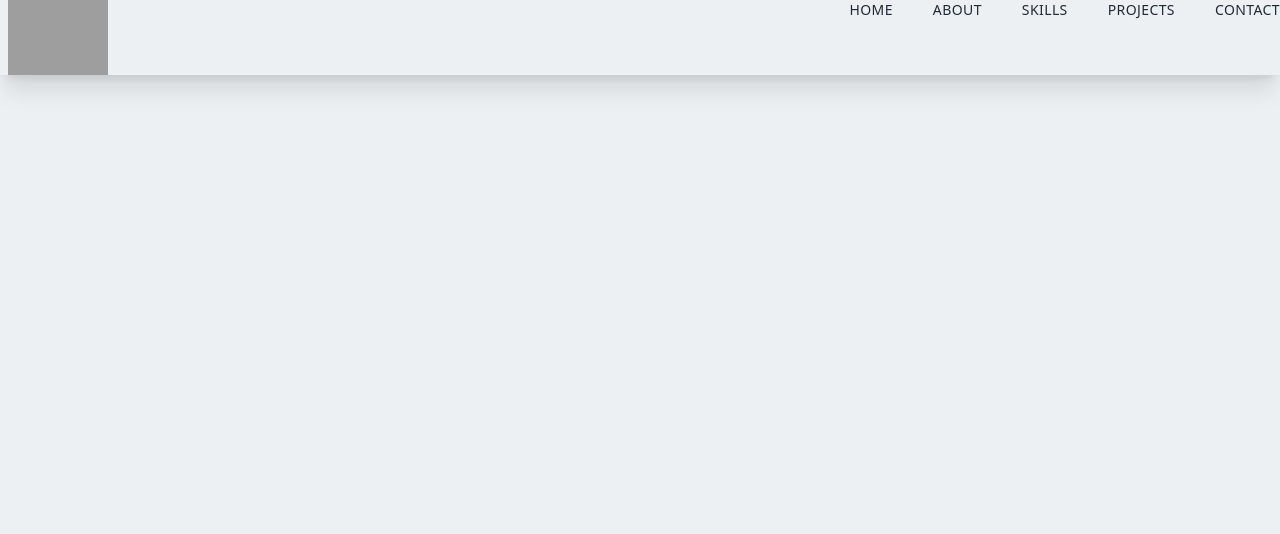
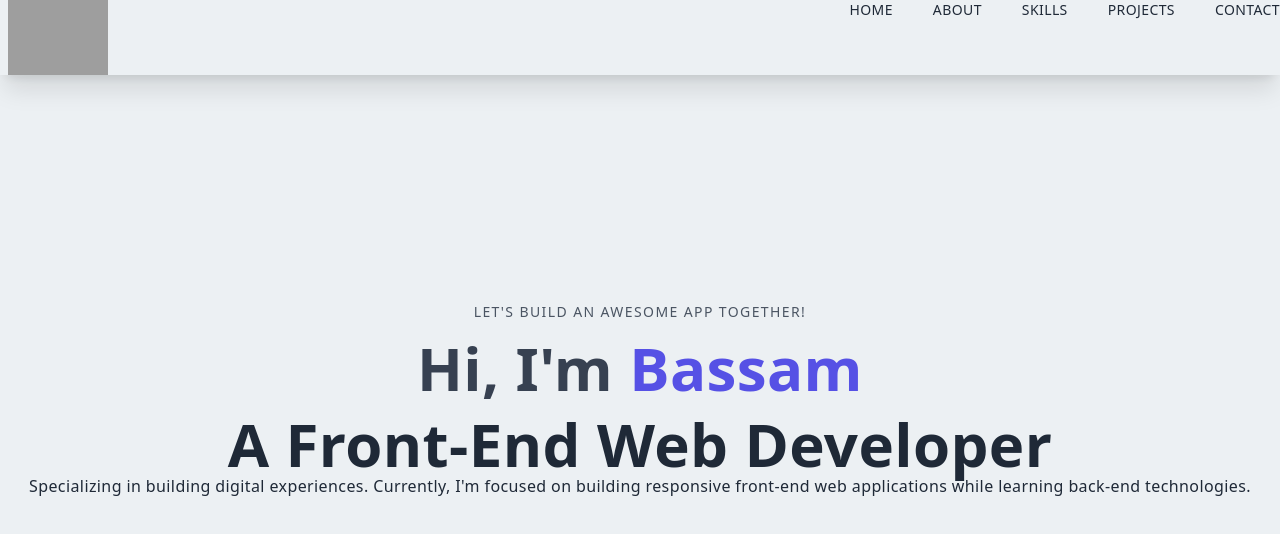
Before and after one commit to BassamHager/bassam-next-portfolio, a Next.js app: page / in a window 1280 px wide. Shown: the top 534 px of the page. Built offline with nearby package versions, Linux system fonts and the light colour scheme; grey boxes are pictures that could not be loaded.

Commit message:
created basic Main.jsx with static content

```diff
--- /dev/null
+++ b/components/molecules/Main.jsx
@@ -0,0 +1,31 @@
+import React from "react";
+
+function Main() {
+  return (
+    <div className={mainWrap}>
+      <div className={mainInnerContainer}>
+        <div>
+          <p className="uppercase text-sm tracking-widest text-gray-600">
+            Let's Build an Awesome APP together!
+          </p>
+          <h1 className="py-4 text-gray-700">
+            Hi, I'm <span className="text-[#5651e5]">Bassam</span>
+          </h1>
+          <h1>A Front-End Web Developer</h1>
+          <p>
+            Specializing in building digital experiences. Currently, I'm focused
+            on building responsive front-end web applications while learning
+            back-end technologies.
+          </p>
+        </div>
+      </div>
+    </div>
+  );
+}
+
+// styles
+const mainWrap = "w-full h-screen text-center";
+const mainInnerContainer =
+  "max-w-[1240px] w-full h-full mx-auto p-2 flex justify-center items-center";
+
+export default Main;
--- a/components/molecules/Navbar.jsx
+++ b/components/molecules/Navbar.jsx
@@ -52,7 +52,10 @@ const Navbar = () => {
 
       {/* mobile */}
       {/* menu overlay */}
-      <div className={showMobileMenu ? mobileMenuOverlayStyle : ""}>
+      <div
+        // onClick={toggleMobileMenu} fix with z-index
+        className={showMobileMenu ? mobileMenuOverlayStyle : ""}
+      >
         {/* menu-aside */}
         <aside
           className={showMobileMenu ? menuAsideStyle : menuAsideHiddenStyle}
--- a/pages/index.js
+++ b/pages/index.js
@@ -1,6 +1,7 @@
 import Head from "next/head";
 // components
 import Navbar from "../components/molecules/Navbar";
+import Main from "../components/molecules/Main";
 
 export default function Home() {
   return (
@@ -12,6 +13,8 @@ export default function Home() {
       </Head>
 
       <Navbar />
+
+      <Main />
     </div>
   );
 }
```
